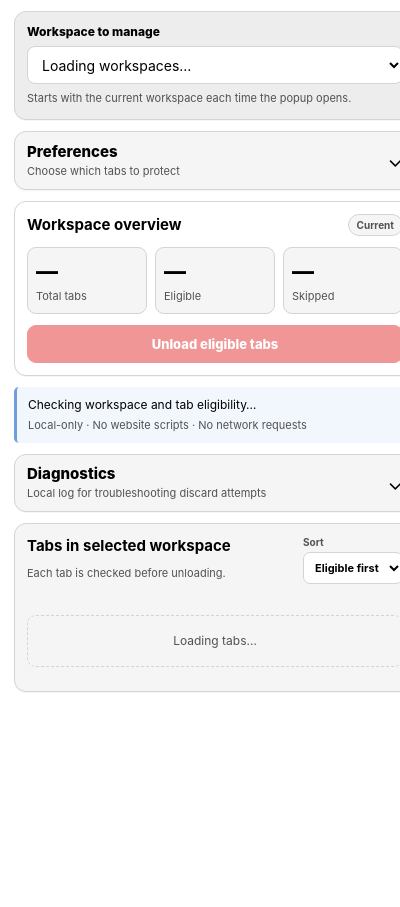
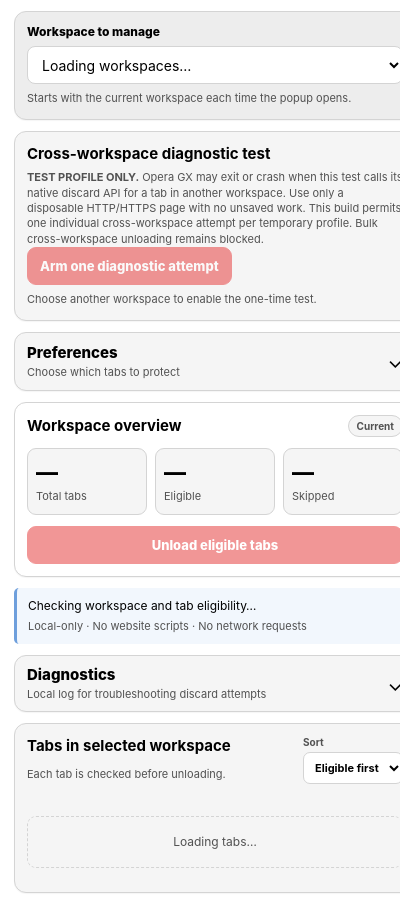
Before and after one commit to usman-pirzada/opera-tab-unloader, a browser extension: page popup.html in a window 400 px wide. Shown: the part 86-993 px from the top of the page. Before the commit the page ends 844 px from the top, so only its background shows below. Drawn offline with Linux system fonts and the light colour scheme.

Commit message:
Add visible warning and one-time test arm control

```diff
--- a/popup.html
+++ b/popup.html
@@ -22,6 +22,13 @@
         <option>Loading workspaces…</option>
       </select>
       <p id="workspace-scope-note" class="field-note">Starts with the current workspace each time the popup opens.</p>
+    </section>
+
+    <section class="panel diagnostic-warning-panel" aria-labelledby="cross-workspace-diagnostic-title">
+      <h2 id="cross-workspace-diagnostic-title">Cross-workspace diagnostic test</h2>
+      <p class="field-note"><strong>TEST PROFILE ONLY.</strong> Opera GX may exit or crash when this test calls its native discard API for a tab in another workspace. Use only a disposable HTTP/HTTPS page with no unsaved work. This build permits one individual cross-workspace attempt per temporary profile. Bulk cross-workspace unloading remains blocked.</p>
+      <button id="arm-cross-workspace-test-button" class="danger-button" type="button" disabled>Arm one diagnostic attempt</button>
+      <p id="cross-workspace-test-status" class="field-note" role="status" aria-live="polite">Choose another workspace to enable the one-time test.</p>
     </section>
 
     <details class="panel settings-panel" id="settings-panel">
```
